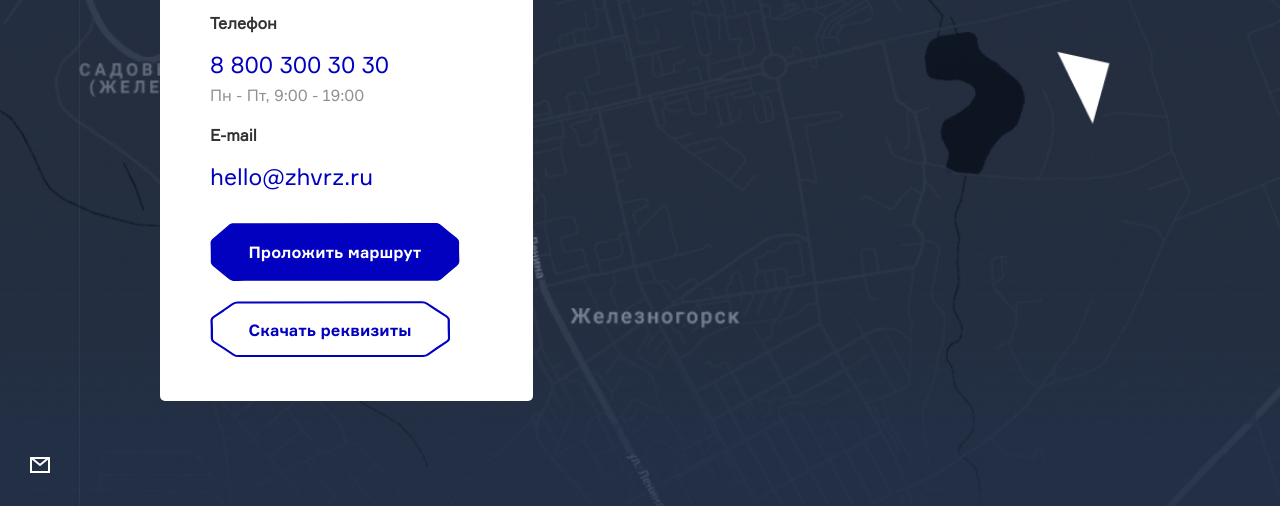
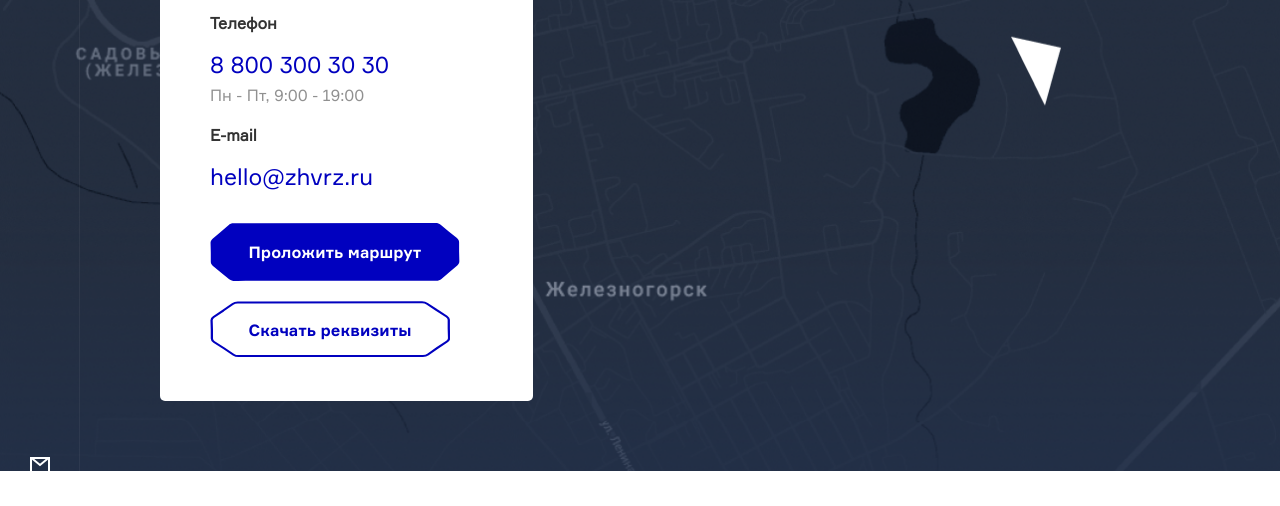
Before and after one commit to RomanWednesday/Zhvrz, a website: page dist/contacts.html in a window 1280 px wide. Shown: the part 294-800 px from the top of the page. Drawn offline with nearby package versions, Linux system fonts and the light colour scheme; files that its build step writes are made by us from their sources.

Commit message:
Поправил бэкграунд в контактах

```diff
--- a/scss/contacts-page/contacts-page.scss
+++ b/scss/contacts-page/contacts-page.scss
@@ -8,7 +8,10 @@
 
 
 .contacts-page {
-  height: 100vh;
+  &-content {
+    padding: 70px 80px;
+    margin-left: 80px
+  }
   background-image: url("../../img/zhvz-map-big.png");
   background-repeat: no-repeat;
   background-size: cover;
@@ -45,7 +48,6 @@
     }
   }
 
-  position: absolute;
   width: 373px;
   height: 545px;
   left: 160px;
```
